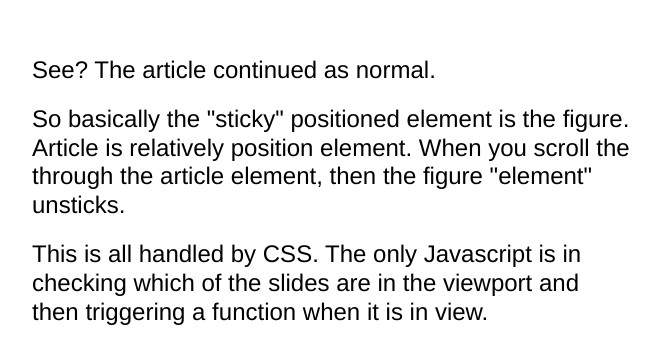
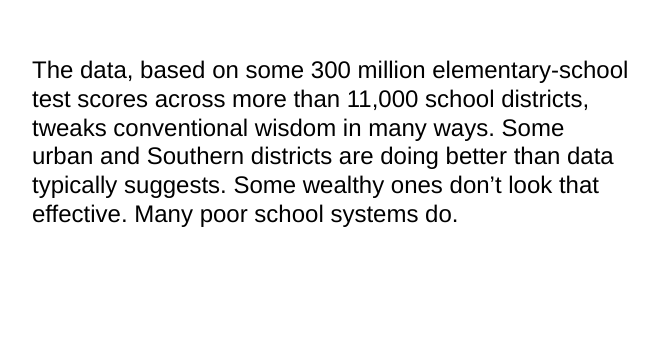
Before and after one commit to lpriverosc/scrollytelling, a plain HTML site: page index.html in a window 1280 px wide. Shown: the part 3420-3784 px from the top of the page, without its empty margins (308-968 px from the left). After the commit the page ends 3705 px from the top, so only its background shows below. Drawn offline with nearby package versions, Linux system fonts and the light colour scheme; a script that the page names is missing.

Commit message:
finalchanges

```diff
--- a/index.html
+++ b/index.html
@@ -249,12 +249,12 @@
         <!-- <h2>End. Keep scrolling!</h2> -->
 
         <div class="spacer"></div>
-        <p>See? The article continued as normal.</p>
+        <p></p>
         <p>
-            So basically the "sticky" positioned element is the figure. Article is relatively position element. When you scroll the through the article element, then the figure "element" unsticks.
+            The data, based on some 300 million elementary-school test scores across more than 11,000 school districts, tweaks conventional wisdom in many ways. Some urban and Southern districts are doing better than data typically suggests. Some wealthy ones don’t look that effective. Many poor school systems do.
         </p>
         <p>
-            This is all handled by CSS. The only Javascript is in checking which of the slides are in the viewport and then triggering a function when it is in view.
+
         </p>
         </br>
         </br>
```
